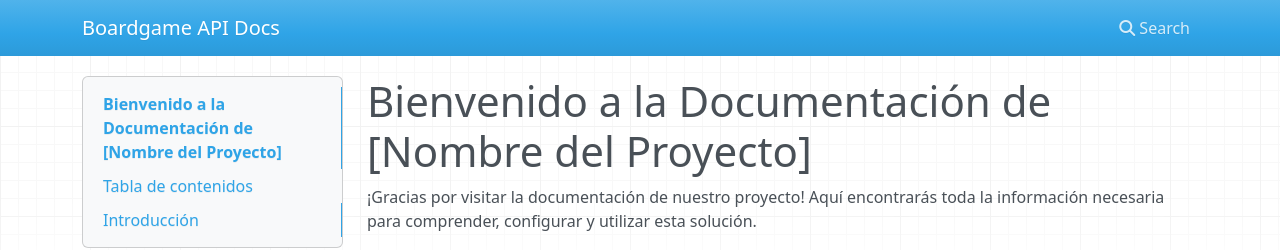
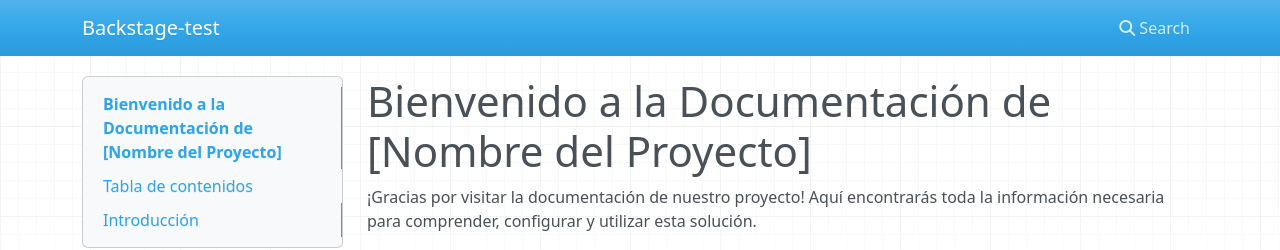
Before and after one commit to mframirezfuentes/backstage-test, an MkDocs documentation site: the page built from docs/index.md, in a window 1280 px wide. Shown: the top 250 px of the page. Built offline with MkDocs 1.6.1, drawn with Linux system fonts in a browser that asks for light colours; nearby versions of some CDN libraries.

Commit message:
modificate mkdocks

```diff
--- a/mkdocs.yml
+++ b/mkdocs.yml
@@ -1,4 +1,4 @@
-site_name: Boardgame API Docs
+site_name: Backstage-test
 nav:
   - Home: index.md
 docs_dir: docs
```
